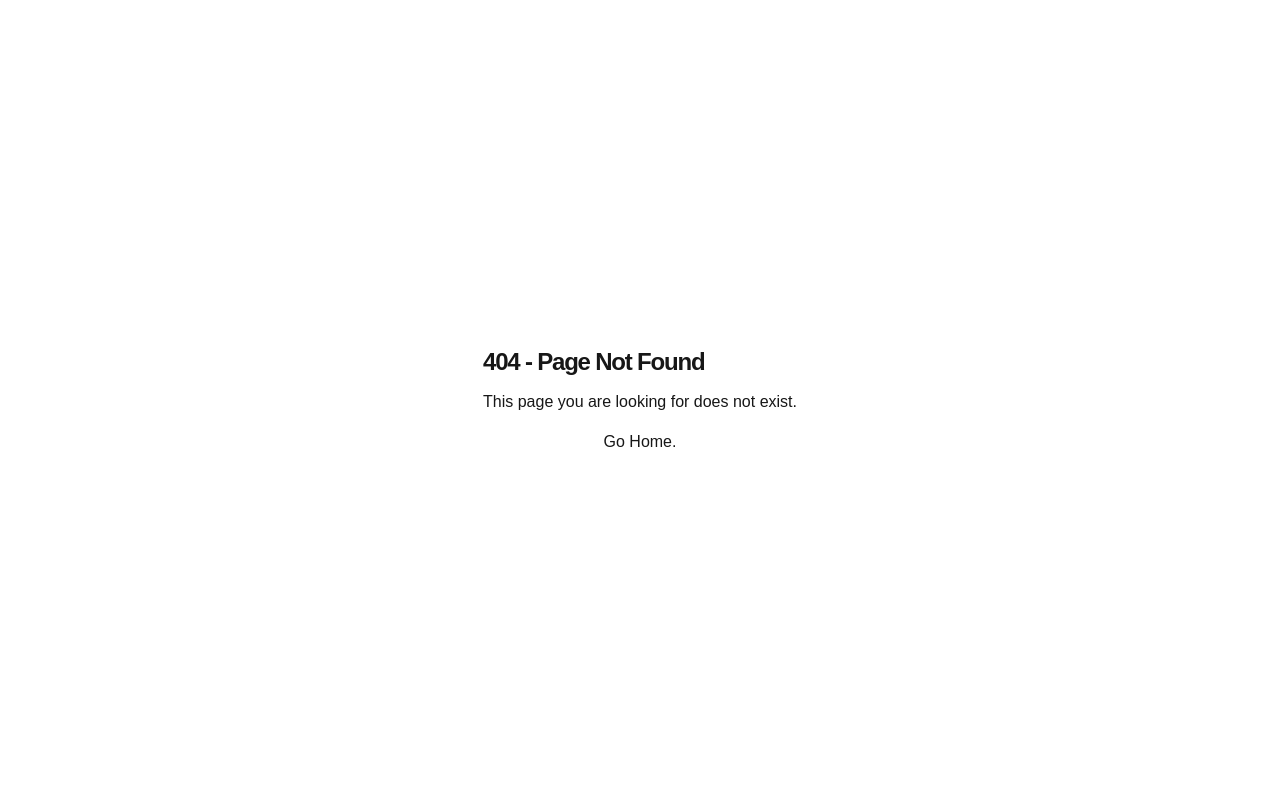
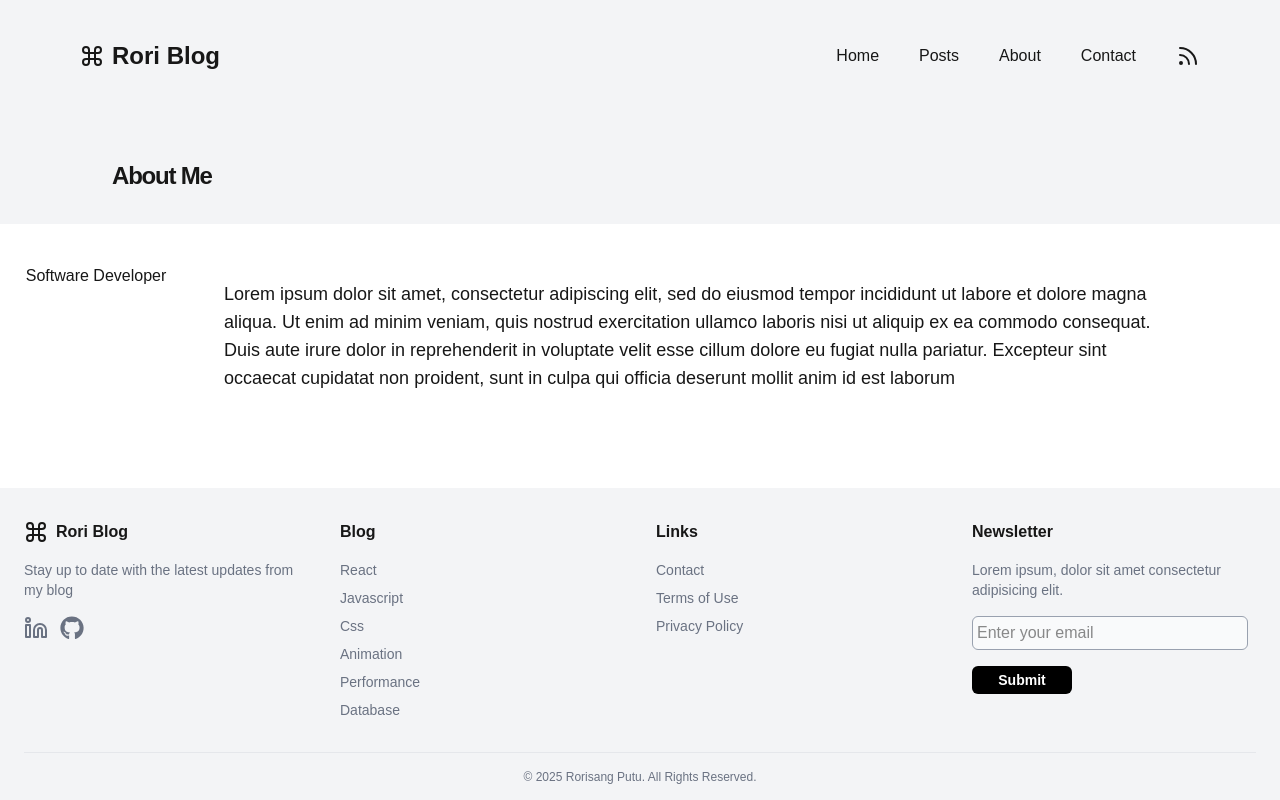
Before and after one commit to rorisangputu/next-blog, a Next.js app: page /about in a window 1280 px wide. Before the commit this address had no page. Shown: the top 800 px of the page. Built offline with nearby package versions, Linux system fonts and the light colour scheme.

Commit message:
feat: created about page

```diff
--- /dev/null
+++ b/src/app/about/page.tsx
@@ -0,0 +1,44 @@
+import Container from "@/components/Container";
+import Header from "@/components/Header";
+import MainNav from "@/components/mainNav";
+import { Metadata } from "next";
+
+export const metadata: Metadata = {
+  title: "About Me",
+  description: "Information about me",
+};
+
+export default async function AboutPage() {
+  return (
+    <>
+      <div className="bg-gray-100 dark:bg-gray-800">
+        <Container>
+          <MainNav />
+          <Header>
+            <h1 className="title font-semibold text-2xl tracking-tighter mt-4 capitalize">
+              About Me
+            </h1>
+          </Header>
+        </Container>
+      </div>
+      <div className="container max-w-6xl py-6 lg:py-10">
+        <div className="flex flex-col md:flex-row gap-8 items-center md:items-start">
+          <div className="min-w-48 max-w-48 flex flex-col gap-2">
+            <p className="text-muted-foreground text-center break-words">
+              Software Developer
+            </p>
+          </div>
+          <p className="text-muted-foreground text-lg py-4">
+            Lorem ipsum dolor sit amet, consectetur adipiscing elit, sed do
+            eiusmod tempor incididunt ut labore et dolore magna aliqua. Ut enim
+            ad minim veniam, quis nostrud exercitation ullamco laboris nisi ut
+            aliquip ex ea commodo consequat. Duis aute irure dolor in
+            reprehenderit in voluptate velit esse cillum dolore eu fugiat nulla
+            pariatur. Excepteur sint occaecat cupidatat non proident, sunt in
+            culpa qui officia deserunt mollit anim id est laborum
+          </p>
+        </div>
+      </div>
+    </>
+  );
+}
```
